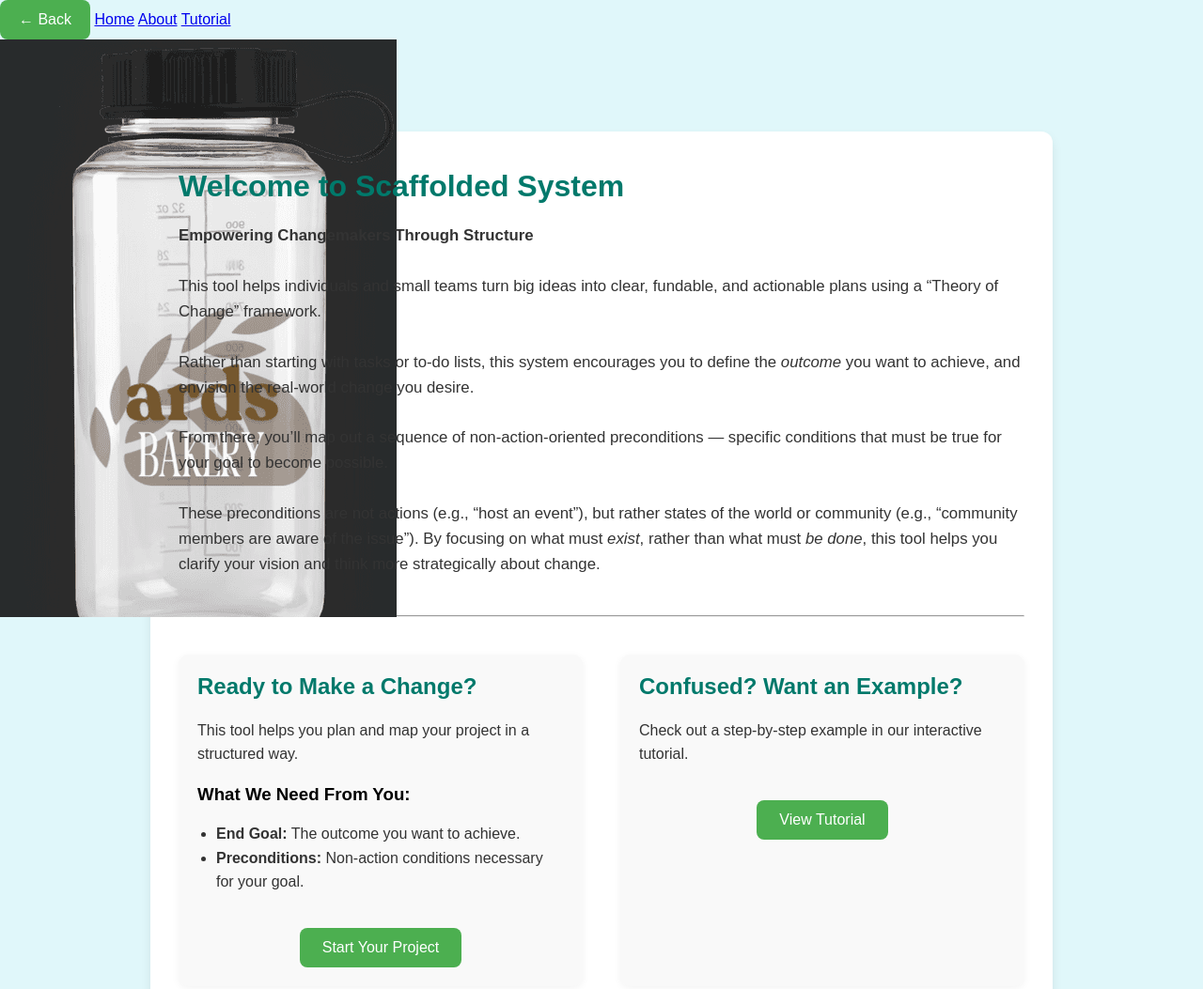
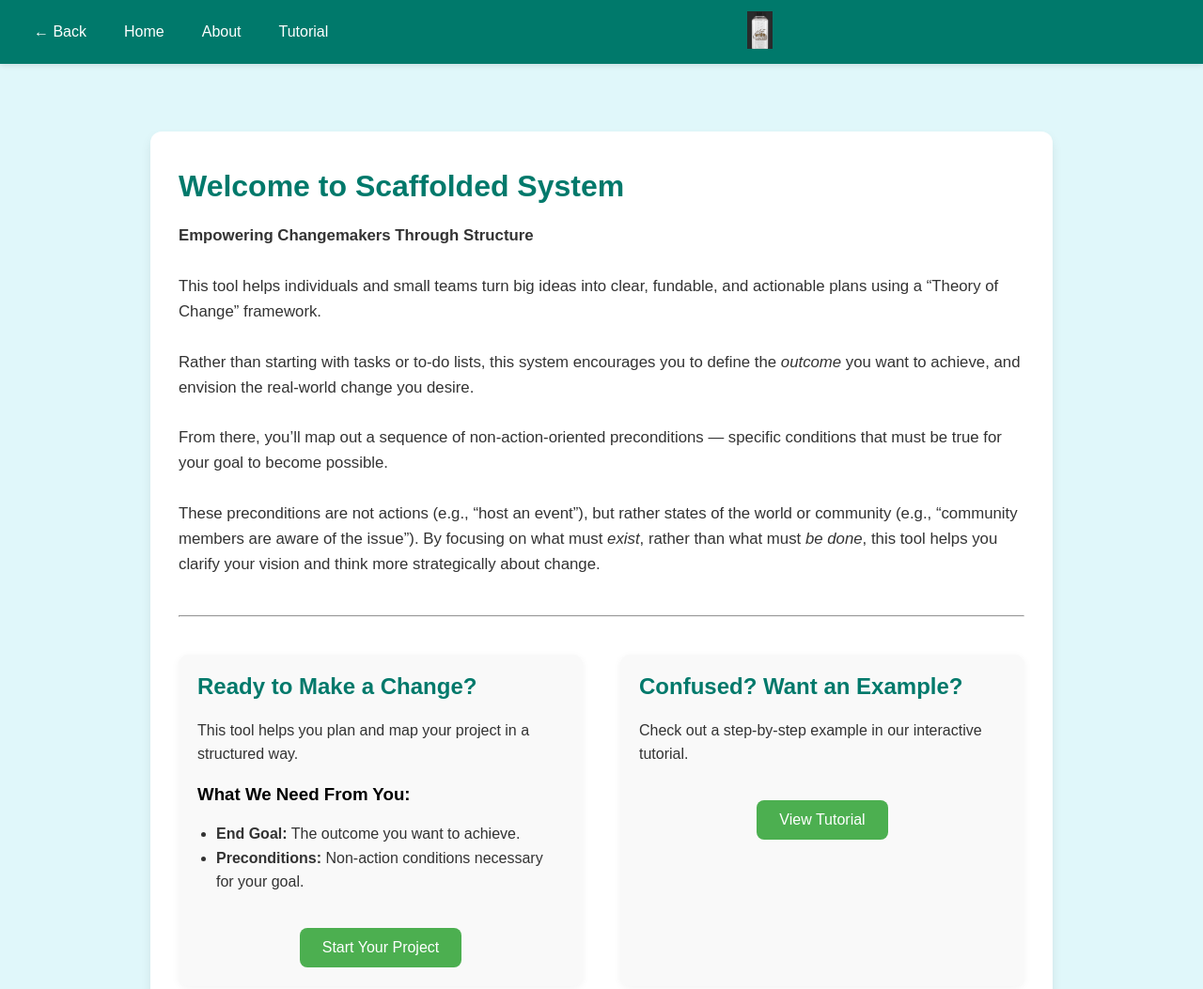
Before and after one commit to djohnsen21/scaffolded_systems, a plain HTML site: page index.html in a window 1280 px wide. Shown: the top 1053 px of the page at 94% size. Drawn offline with Linux system fonts and the light colour scheme.

Commit message:
Update scaffoldedstyles.css

```diff
--- a/scaffoldedstyles.css
+++ b/scaffoldedstyles.css
@@ -95,7 +95,7 @@ body {
   #map {
     margin-top: 20px;
     min-height: 400px;
-    border: 2px dashed #00796b;
+    border: none;
     border-radius: 12px;
     padding: 20px;
     display: flex;
@@ -185,3 +185,49 @@ body {
 .container button:hover {
   background-color: #388e3c;
 }
+
+.top-nav {
+  display: flex;
+  justify-content: space-between;
+  align-items: center;
+  padding: 12px 24px;
+  background-color: #00796b;
+  color: white;
+  position: sticky;
+  top: 0;
+  z-index: 1000;
+  box-shadow: 0 2px 6px rgba(0,0,0,0.1);
+}
+
+.nav-left {
+  display: flex;
+  gap: 16px;
+  align-items: center;
+}
+
+.nav-left a, .nav-left button {
+  color: white;
+  text-decoration: none;
+  background: none;
+  border: none;
+  font-size: 1rem;
+  cursor: pointer;
+  padding: 6px 12px;
+  border-radius: 4px;
+  transition: background 0.2s ease;
+}
+
+.nav-left a:hover, .nav-left button:hover {
+  background: rgba(255,255,255,0.2);
+}
+
+.nav-logo {
+  flex-grow: 1;
+  text-align: center;
+}
+
+.nav-logo img {
+  max-height: 40px;
+  max-width: 220px;
+  object-fit: contain;
+}
```
